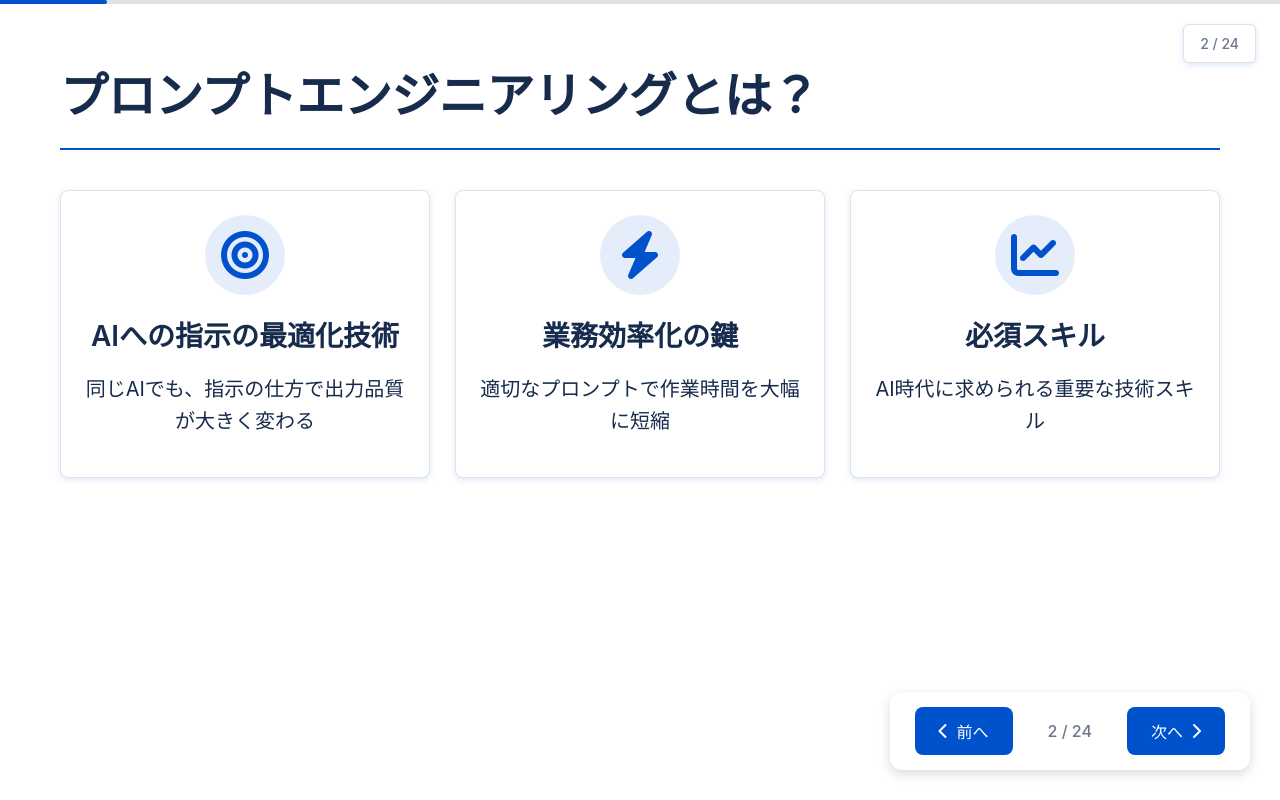
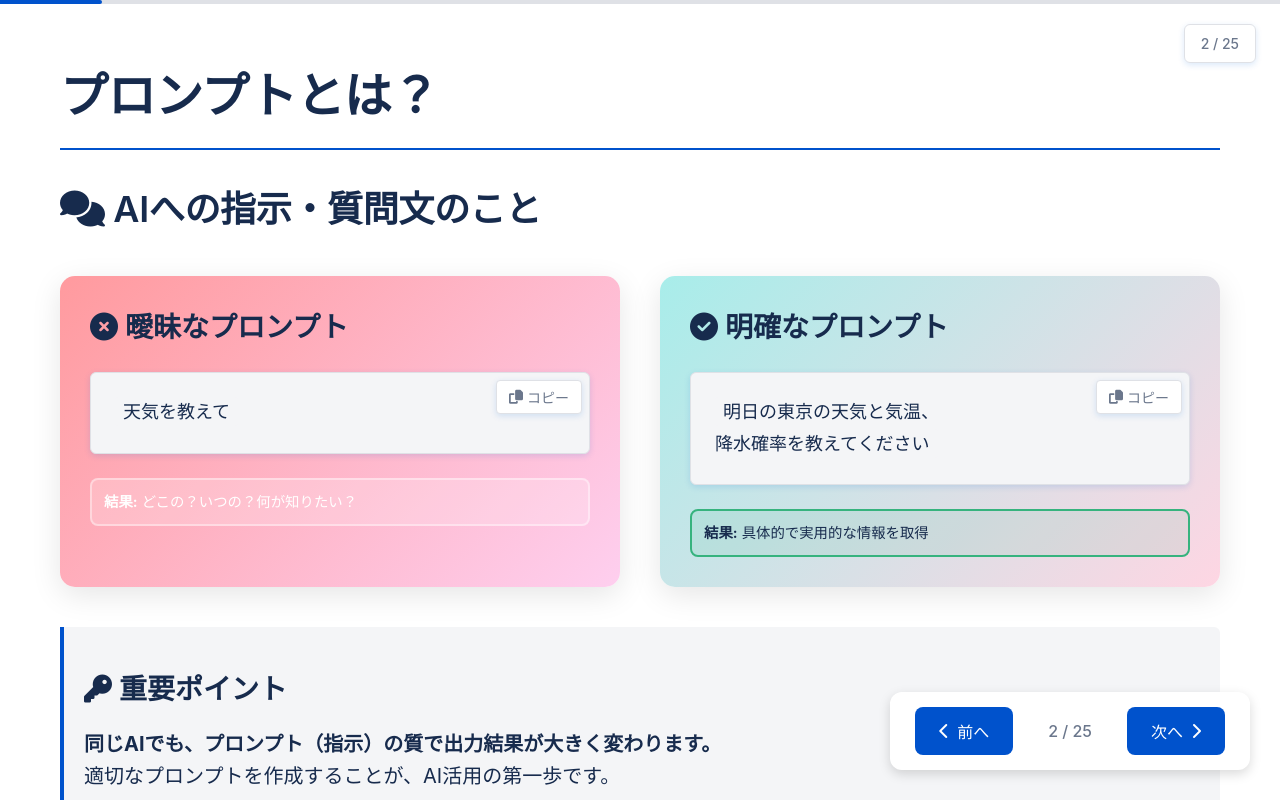
Before and after one commit to spyder1211/presentation, a plain HTML site: page index.html in a window 1280 px wide. Both pictures are taken after a click on the button "次へ". Drawn offline with Linux system fonts and the light colour scheme.

Commit message:
スライド2にプロンプトの基本説明を追加、プロンプトエンジニアリングの前段階として構成を改善

```diff
--- a/index.html
+++ b/index.html
@@ -281,6 +281,27 @@
             color: var(--primary-color);
         }
 
+        /* Result boxes for prompt examples */
+        .result-box {
+            margin-top: 15px;
+            padding: 12px;
+            border-radius: 8px;
+            font-size: 0.9em;
+            line-height: 1.4;
+        }
+
+        .result-box.error {
+            background: rgba(255, 255, 255, 0.2);
+            border: 2px solid rgba(255, 255, 255, 0.4);
+            color: var(--white);
+        }
+
+        .result-box.success {
+            background: rgba(54, 179, 126, 0.1);
+            border: 2px solid var(--success);
+            color: var(--text-color);
+        }
+
         .before h3, .after h3 {
             margin-top: 0;
         }
@@ -497,7 +518,7 @@
     </div>
 
     <!-- スライド番号 -->
-    <div class="slide-number" id="slideNumber">1 / 24</div>
+    <div class="slide-number" id="slideNumber">1 / 25</div>
 
     <!-- プレゼンテーションコンテナ -->
     <div class="presentation-container">
@@ -507,7 +528,37 @@
             <h1>生成AIプロンプト活用で<br>業務効率化を実現</h1>
         </div>
 
-        <!-- スライド2: プロンプトエンジニアリングとは？ -->
+        <!-- スライド2: プロンプトとは？ -->
+        <div class="slide">
+            <h1>プロンプトとは？</h1>
+            <h2><i class="fas fa-comments"></i> AIへの指示・質問文のこと</h2>
+
+            <div class="comparison">
+                <div class="comparison-item before">
+                    <h3><i class="fas fa-times-circle"></i> 曖昧なプロンプト</h3>
+                    <pre><code>天気を教えて</code></pre>
+                    <div class="result-box error">
+                        <strong>結果:</strong> どこの？いつの？何が知りたい？
+                    </div>
+                </div>
+                <div class="comparison-item after">
+                    <h3><i class="fas fa-check-circle"></i> 明確なプロンプト</h3>
+                    <pre><code>明日の東京の天気と気温、
+降水確率を教えてください</code></pre>
+                    <div class="result-box success">
+                        <strong>結果:</strong> 具体的で実用的な情報を取得
+                    </div>
+                </div>
+            </div>
+
+            <div class="highlight-box">
+                <h3><i class="fas fa-key"></i> 重要ポイント</h3>
+                <p><strong>同じAIでも、プロンプト（指示）の質で出力結果が大きく変わります。</strong><br>
+                適切なプロンプトを作成することが、AI活用の第一歩です。</p>
+            </div>
+        </div>
+
+        <!-- スライド3: プロンプトエンジニアリングとは？ -->
         <div class="slide">
             <h1>プロンプトエンジニアリングとは？</h1>
             <div class="feature-grid">
@@ -964,7 +1015,7 @@
             <i class="fas fa-chevron-left"></i>
             前へ
         </button>
-        <div class="slide-counter" id="slideCounter">1 / 24</div>
+        <div class="slide-counter" id="slideCounter">1 / 25</div>
         <button class="nav-btn" id="nextBtn" onclick="changeSlide(1)">
             次へ
             <i class="fas fa-chevron-right"></i>
```
